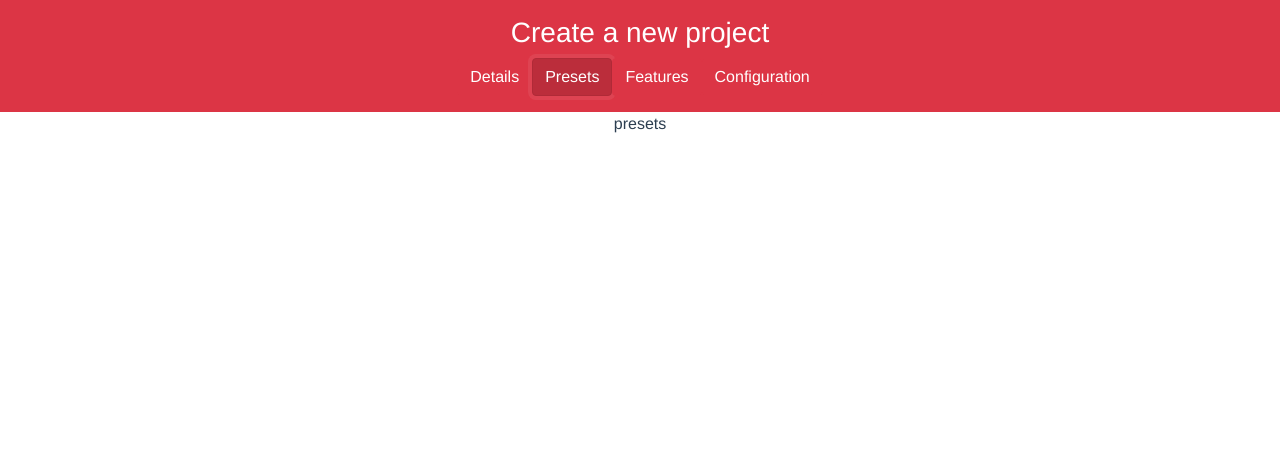
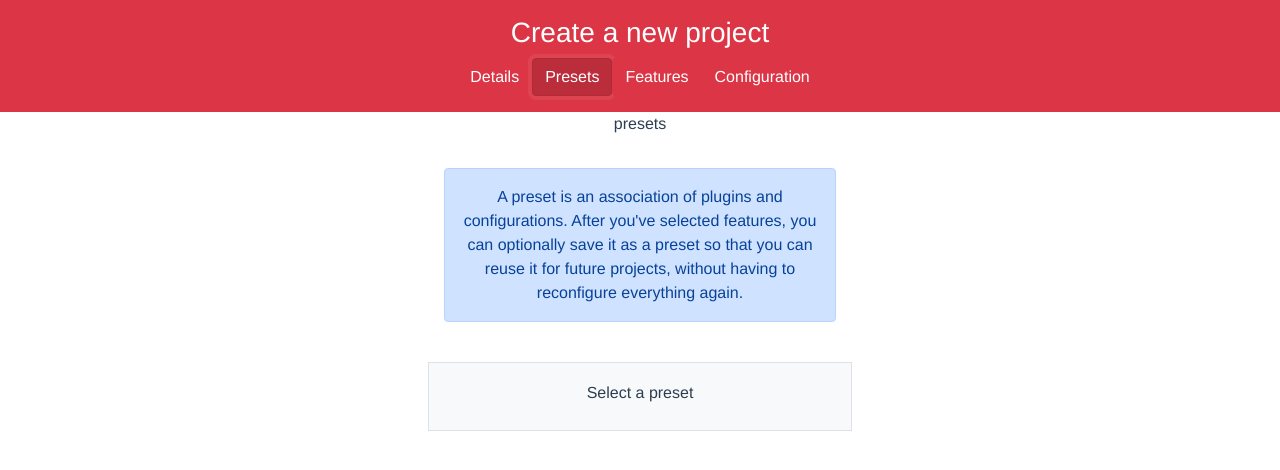
Before and after one commit to ryanngarciaa/mayajs-gui, a Vue app: page /new in a window 1280 px wide. Both pictures are taken after a click on the button "Presets". Shown: the top 470 px of the page. Built offline with nearby package versions, Linux system fonts and the light colour scheme.

Commit message:
Add preset component

```diff
--- a/src/components/Presets.vue
+++ b/src/components/Presets.vue
@@ -1,5 +1,19 @@
 <template>
   <div>presets</div>
+  <div class="row justify-content-center p-3">
+    <div class="col-8 col-md-4 p-3">
+      <div class="alert alert-primary" role="alert">
+        A preset is an association of plugins and configurations. After you've
+        selected features, you can optionally save it as a preset so that you
+        can reuse it for future projects, without having to reconfigure
+        everything again.
+      </div>
+    </div>
+    <div class="w-100 d-none d-md-block p-1"></div>
+    <div class="col-6 col-sm-4 p-3 border bg-light">
+      <h6 class="p-1">Select a preset</h6>
+    </div>
+  </div>
 </template>
 
 <script>
```
